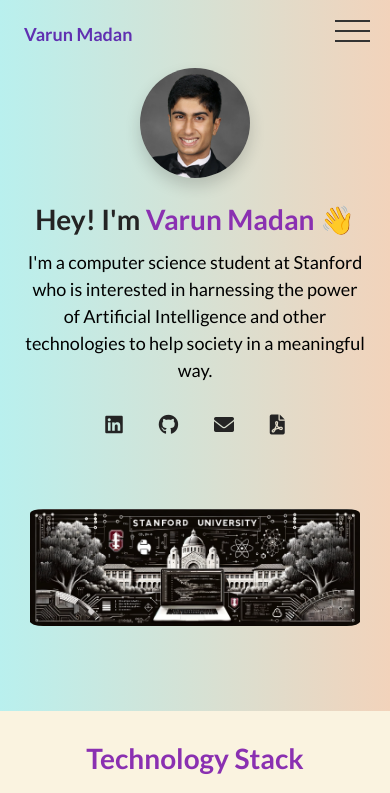
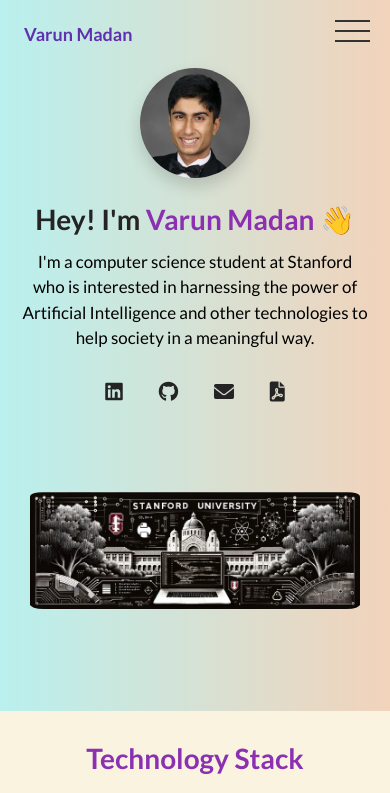
Before and after one commit to madanva/portfolio, a plain HTML site: page index.html in a window 390 px wide. Shown: the top 793 px of the page. Drawn offline with Linux system fonts and the light colour scheme.

Commit message:
minor font change on about me for mobile devices

```diff
--- a/styles.css
+++ b/styles.css
@@ -692,8 +692,8 @@ footer {
     }
 
     .about-me__info--para {
-        font-size: 18px;
-        margin: 0 1px;
+        font-size: 1.06rem;
+        margin: 0 0px;
         margin-bottom: 28px;
         animation: fade-up 600ms 450ms backwards;
     }
```
